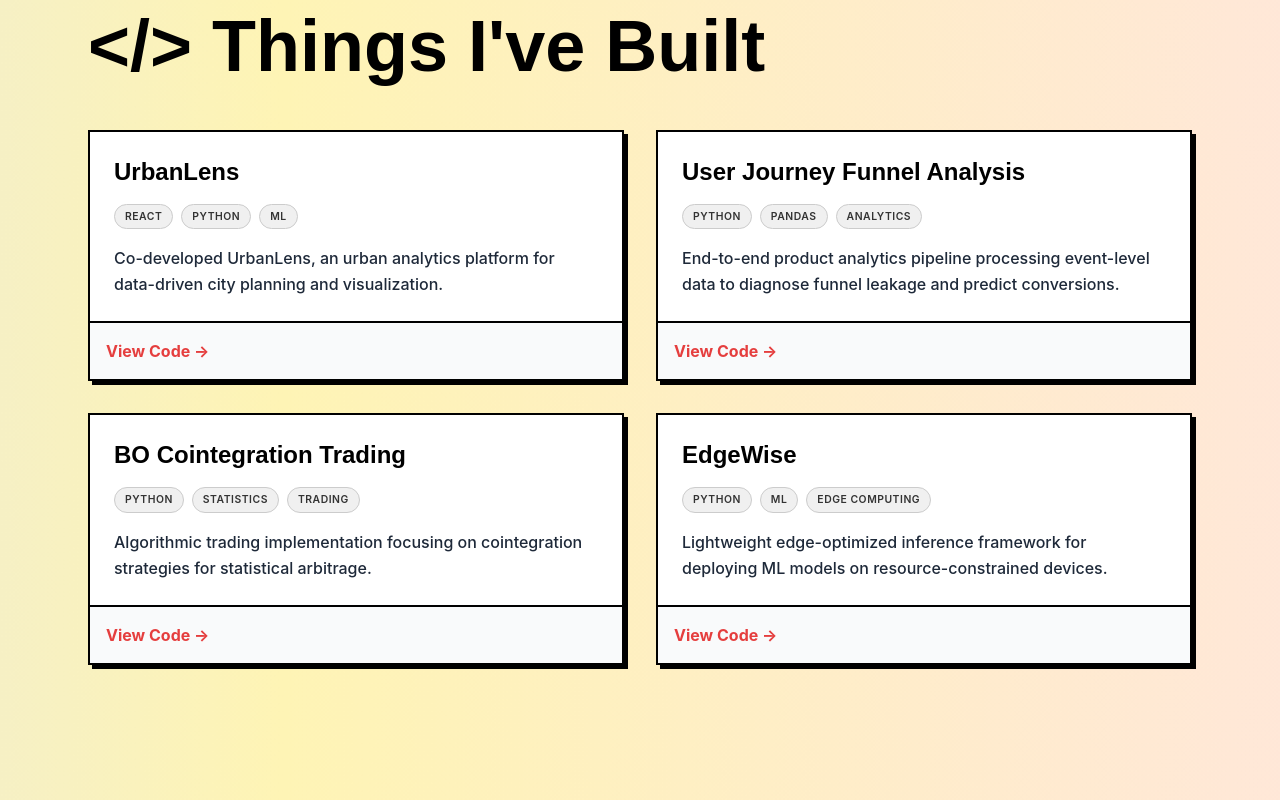
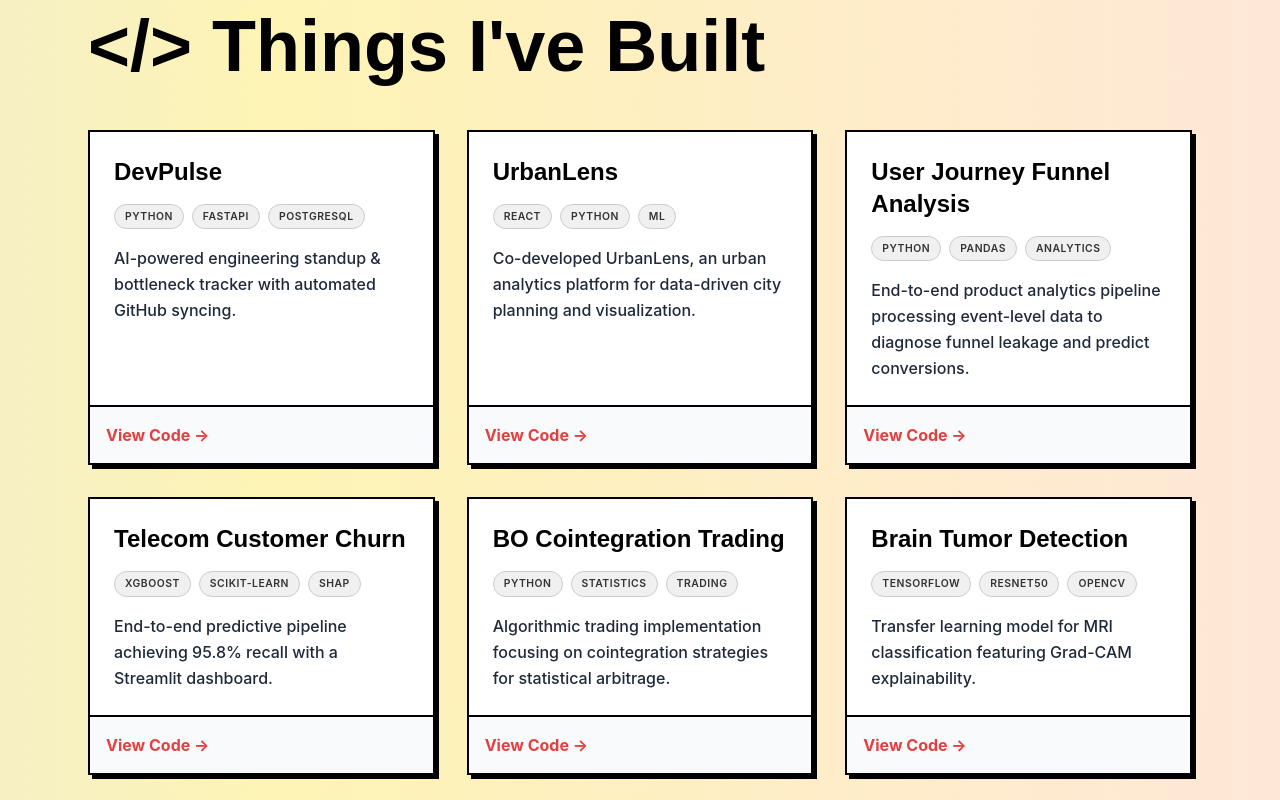
Before and after one commit to nish-debug15/portfolio, a React (Vite) app: page / in a window 1280 px wide. Shown: the part 3300-4100 px from the top of the page. Built offline with nearby package versions, Linux system fonts and the light colour scheme.

Commit message:
feat: add back all original projects alongside new ones (7 total)

```diff
--- a/src/components/Projects.jsx
+++ b/src/components/Projects.jsx
@@ -1,6 +1,12 @@
 import React from 'react';
 
 const projects = [
+  {
+    title: 'DevPulse',
+    tech: ['Python', 'FastAPI', 'PostgreSQL'],
+    desc: 'AI-powered engineering standup & bottleneck tracker with automated GitHub syncing.',
+    link: 'https://github.com/nish-debug15',
+  },
   {
     title: 'UrbanLens',
     tech: ['React', 'Python', 'ML'],
@@ -14,10 +20,22 @@ const projects = [
     link: 'https://github.com/nish-debug15/User-Journey-Funnel-Analysis',
   },
   {
+    title: 'Telecom Customer Churn',
+    tech: ['XGBoost', 'Scikit-learn', 'SHAP'],
+    desc: 'End-to-end predictive pipeline achieving 95.8% recall with a Streamlit dashboard.',
+    link: 'https://github.com/nish-debug15',
+  },
+  {
     title: 'BO Cointegration Trading',
     tech: ['Python', 'Statistics', 'Trading'],
     desc: 'Algorithmic trading implementation focusing on cointegration strategies for statistical arbitrage.',
     link: 'https://github.com/nish-debug15/bo-cointegration-trading',
+  },
+  {
+    title: 'Brain Tumor Detection',
+    tech: ['TensorFlow', 'ResNet50', 'OpenCV'],
+    desc: 'Transfer learning model for MRI classification featuring Grad-CAM explainability.',
+    link: 'https://github.com/nish-debug15',
   },
   {
     title: 'EdgeWise',
@@ -34,7 +52,7 @@ const Projects = () => {
         &lt;/&gt; Things I've Built
       </h2>
 
-      <div className="grid md:grid-cols-2 gap-8">
+      <div className="grid md:grid-cols-2 lg:grid-cols-3 gap-8">
         {projects.map((project, idx) => (
           <div
             key={idx}
```
